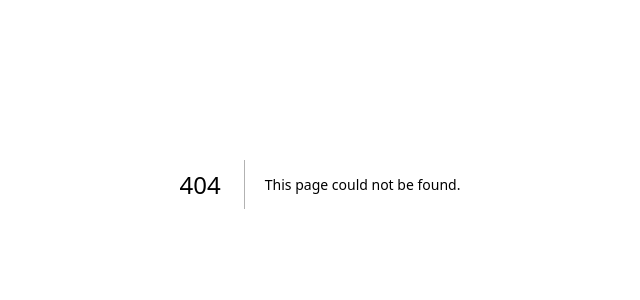
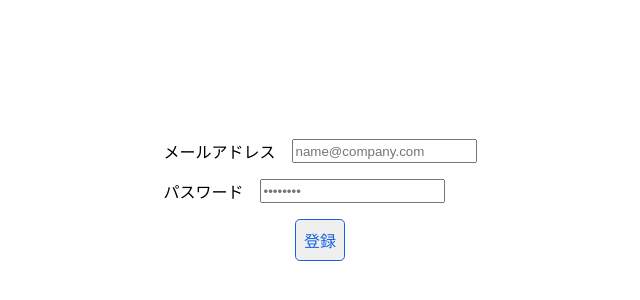
Before and after one commit to haruna321/blog_next, a Next.js app in the folder my-app/: page /signup in a window 1280 px wide. Before the commit this address had no page. Shown: the part 216-516 px from the top of the page, without its empty margins (320-960 px from the left). Built offline with nearby package versions, Linux system fonts and the light colour scheme.

Commit message:
ユーザー登録画面

```diff
--- /dev/null
+++ b/my-app/src/app/signup/page.tsx
@@ -0,0 +1,85 @@
+"use client";
+
+import { supabase } from '@/utils/supabase'
+import { useState } from 'react'
+import styled from 'styled-components'
+
+export default function Page() {
+  const [email, setEmail] = useState('')
+  const [password, setPassword] = useState('')
+
+  const handleSubmit = async (event: React.FormEvent<HTMLFormElement>) => {
+    event.preventDefault()
+
+    const { error } = await supabase.auth.signUp({
+      email,
+      password,
+      options: {
+        emailRedirectTo: `http://localhost:3000/login`,
+      },
+    })
+    if (error) {
+      alert('登録に失敗しました')
+    } else {
+      setEmail('')
+      setPassword('')
+      alert('確認メールを送信しました。')
+    }
+  }
+
+  return (
+    <SWrapper>
+      <form onSubmit={handleSubmit}>
+        <SEdit>
+          <label htmlFor="email">メールアドレス</label>
+          <input
+            type="email"
+            name="email"
+            id="email"
+            placeholder="name@company.com"
+            required
+            onChange={(e) => setEmail(e.target.value)}
+            value={email}
+          />
+        </SEdit>
+        <SEdit>
+          <label htmlFor="password">パスワード</label>
+          <input
+            type="password"
+            name="password"
+            id="password"
+            placeholder="••••••••"
+            required
+            onChange={(e) => setPassword(e.target.value)}
+            value={password}
+          />
+        </SEdit>
+        <SButton type="submit">登録</SButton>
+      </form>
+    </SWrapper>
+  )
+}
+
+const SWrapper = styled.div`
+  display: flex;
+  align-items: center;
+  justify-content: center;
+  height: 100vh;
+`
+
+const SEdit = styled.div`
+  margin-top: 1rem;
+  display: flex;
+  gap: 1rem;
+`
+
+const SButton = styled.button`
+  border: 1px solid rgb(22, 99, 223);
+  color: rgb(22, 99, 223);
+  padding: 0.5rem;
+  font-size: 1rem;
+  border-radius: 0.3rem;
+  margin-top: 1rem;
+  display: block;
+  margin-inline: auto;
+`
```
